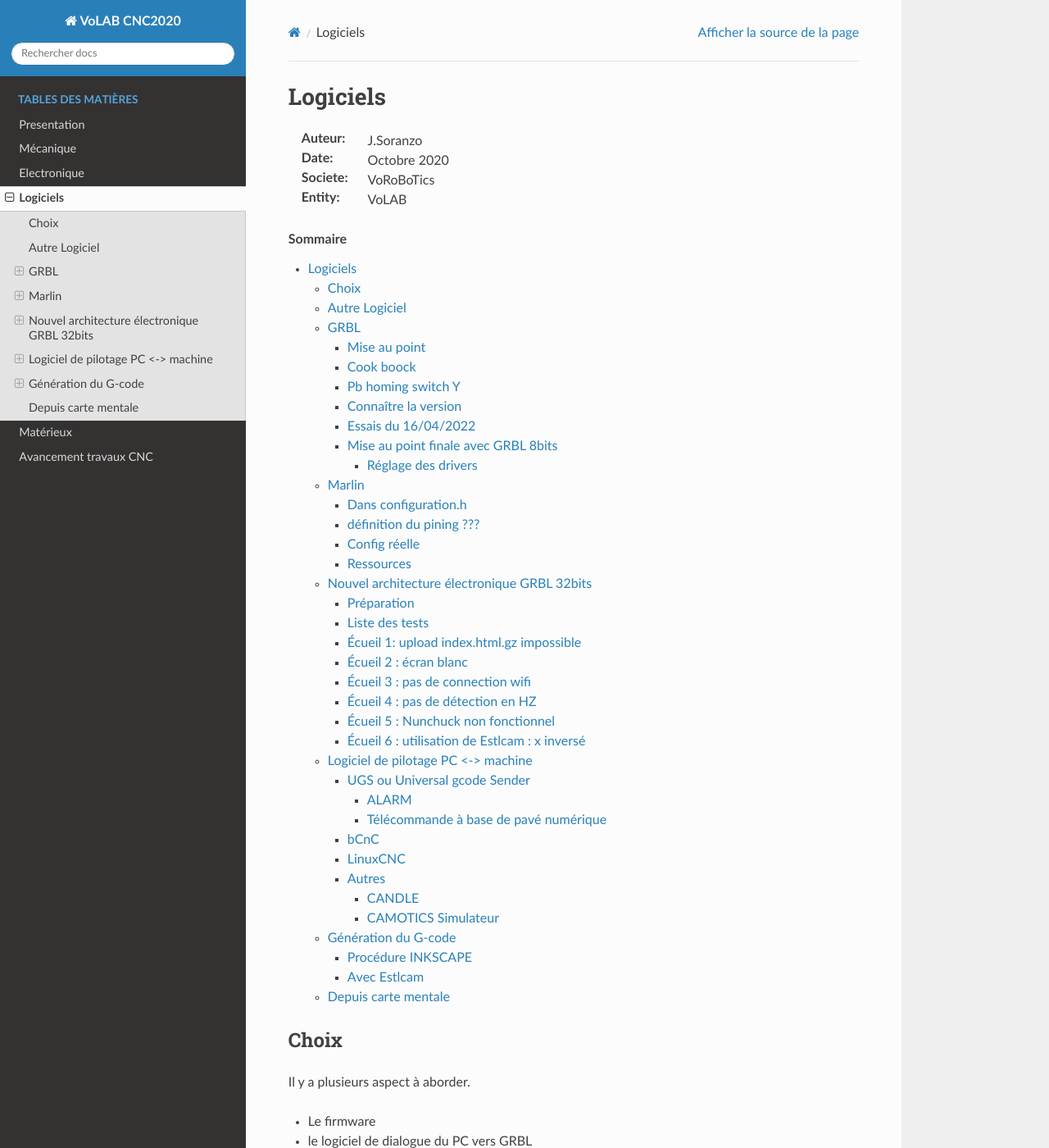
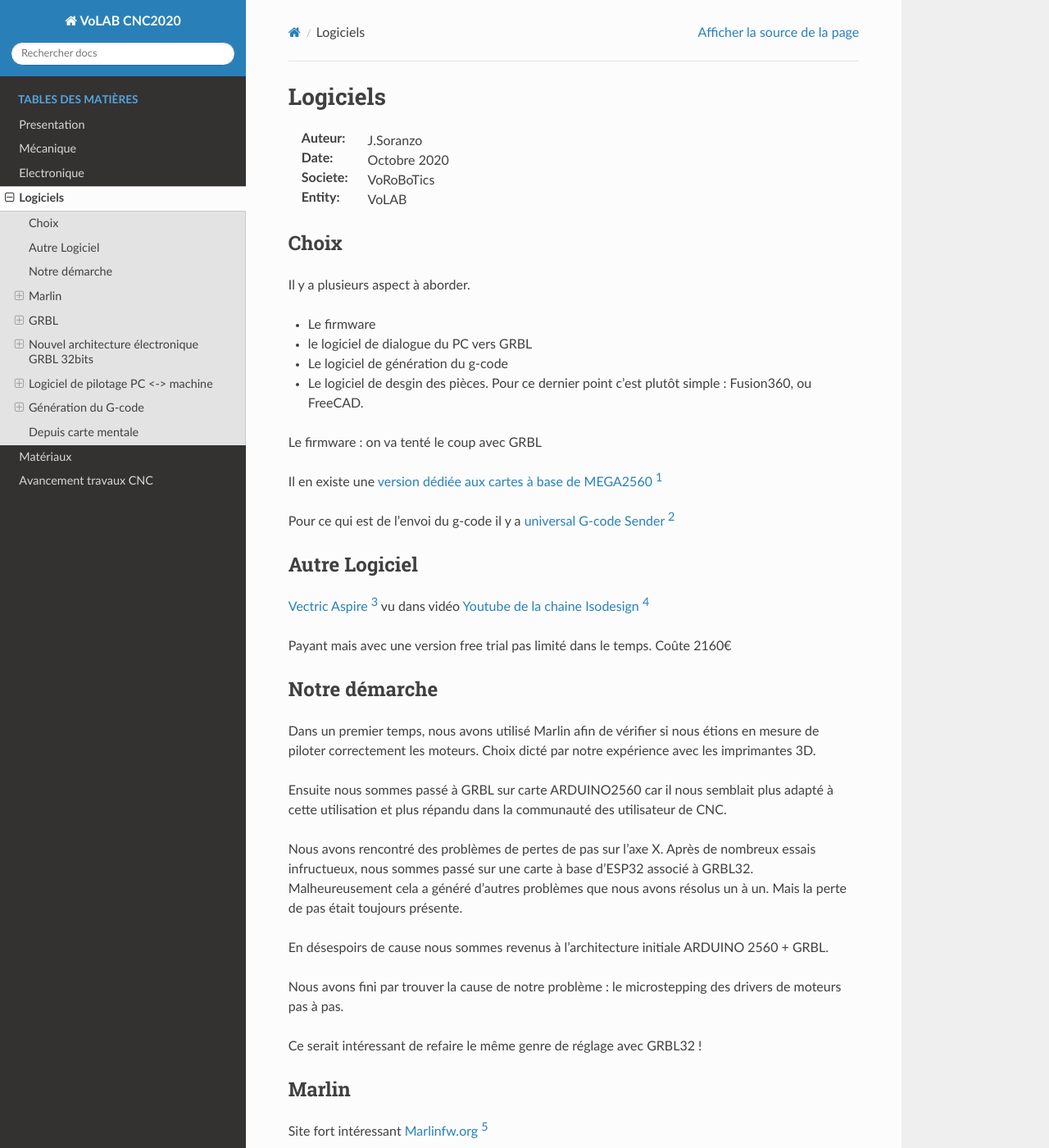
Before and after one commit to volab/CNC_VoLAB, a Sphinx documentation site: the page built from 06-userDoc/documentation/logiciel.rst, in a window 1280 px wide and 1400 px high. Shown: the whole window at 82% size. Built offline with Sphinx 7.4.7 and the Read the Docs theme 2.0.0, drawn with Linux system fonts in a browser that asks for light colours; some of the changed text lies outside the part shown.

Commit message:
Ajout fichiers conception 2020

```diff
--- a/06-userDoc/documentation/index.rst
+++ b/06-userDoc/documentation/index.rst
@@ -2,8 +2,9 @@
 VoLAB CNC2020 documentation
 ++++++++++++++++++++++++++++++++++++++++++++++++++++++++++++++++++++++++++++++++++++++++++++++++++++
 
-:Auteur: J.Soranzo
+:Auteur: J.Soranzo/Gilles Lecorsier
 :Date: Octobre 2020
+:MàJ: 17/09/2022
 :Societe: VoRoBoTics
 :Entity: VoLAB
 
--- a/06-userDoc/documentation/logiciel.rst
+++ b/06-userDoc/documentation/logiciel.rst
@@ -41,9 +40,87 @@
 
 Payant mais avec une version free trial pas limité dans le temps. Coûte 2160€
 
+====================================================================================================
+Notre démarche
+====================================================================================================
+
+Dans un premier temps, nous avons utilisé Marlin afin de vérifier si nous étions en mesure de
+piloter correctement les moteurs. Choix dicté par notre expérience avec les imprimantes 3D.
+
+Ensuite nous sommes passé à GRBL sur carte ARDUINO2560 car il nous semblait plus adapté à cette
+utilisation et plus répandu dans la communauté des utilisateur de CNC.
+
+Nous avons rencontré des problèmes de pertes de pas sur l'axe X. Après de nombreux essais infructueux,
+nous sommes passé sur une carte à base d'ESP32 associé à GRBL32. Malheureusement cela a généré d'autres
+problèmes que nous avons résolus un à un. Mais la perte de pas était toujours présente.
+
+En désespoirs de cause nous sommes revenus à l'architecture initiale ARDUINO 2560 + GRBL.
+
+Nous avons fini par trouver la cause de notre problème : le microstepping des drivers de moteurs pas
+à pas.
+
+Ce serait intéressant de refaire le même genre de réglage avec GRBL32 !
+
+====================================================================================================
+Marlin
+====================================================================================================
+Site fort intéressant `Marlinfw.org`_
+
+.. _`Marlinfw.org` : https://marlinfw.org/
+
+Attention Marlin 2.x ne se compile qu'avec vsc et plateform io
+
+Donc implenté Marlin 1.1
+
+cf dossier::
+
+    04-realisation\Marlin-1.1.x
+
+Configuration:
+
+Dans configuration.h
+----------------------------------------------------------------------------------------------------
+Type de drivers ligne 550 environ
+
+définition du pining ???
+----------------------------------------------------------------------------------------------------
+Dans quel fichier ? En même temps on est compatible RAMPS: pins_RAMPS.h
+
+Modification des lignes:
+
+.. code:: cpp
+
+    #define X_MIN_ENDSTOP_INVERTING true // set to true to invert the logic of the endstop.
+    #define Y_MIN_ENDSTOP_INVERTING true // set to true to invert the logic of the endstop.
+    #define Z_MIN_ENDSTOP_INVERTING true // set to true to invert the logic of the endstop.
+
+    //...
+
+    #define DEFAULT_MAX_FEEDRATE { 500, 500, 2.25, 45 }
+
+    //.. pas encore touché
+    #define DEFAULT_AXIS_STEPS_PER_UNIT   { 80, 80, 4000, 500 }
+
+J'ai passé le feedrate à 15unit/s en effet avec 80step/mm 80*15 = 1200 step/s
+
+Valeur max 17unit/s à 80pas/mm voir 16 (16*80=1280)
+
+Nos vis à billes auraient un pas de 39.78/10tour soit 4mm/tour les moteurs sont sur du 200pas/tours
+
+soit 50,27 pas/mm
+
+Config réelle
+----------------------------------------------------------------------------------------------------
+le 22/05/2020, premier run moteur X tourne dans le mauvais sens. Nous avons permutté les fils des
+bobines moteur côté carte TBmachin. X déplacement max théroique environ 300 mais marlin nous limite
+à 215mm
+
+Ligne 885 : ``#define X_BED_SIZE 300``
 
 
-
+Ressources
+----------------------------------------------------------------------------------------------------
+https://www.instructables.com/Set-Up-RAMPS-Arduino-Electronics-for-a-CNC-Router/
 
 
 ====================================================================================================
@@ -262,66 +339,7 @@
     Y $101 : 1/4 microstep : 1-0-0 $101=201.080 axis travel resolution, step/mm
     Z $102 : 1/16 microstep : 0-0-1 $100=800.000 axis travel resolution, step/mm
 
-====================================================================================================
-Marlin
-====================================================================================================
-Site fort intéressant `Marlinfw.org`_
 
-.. _`Marlinfw.org` : https://marlinfw.org/
-
-Attention Marlin 2.x ne se compile qu'avec vsc et plateform io
-
-Donc implenté Marlin 1.1
-
-cf dossier::
-
-    04-realisation\Marlin-1.1.x
-
-Configuration:
-
-Dans configuration.h
-----------------------------------------------------------------------------------------------------
-Type de drivers ligne 550 environ
-
-définition du pining ???
-----------------------------------------------------------------------------------------------------
-Dans quel fichier ? En même temps on est compatible RAMPS: pins_RAMPS.h
-
-Modification des lignes:
-
-.. code:: cpp
-
-    #define X_MIN_ENDSTOP_INVERTING true // set to true to invert the logic of the endstop.
-    #define Y_MIN_ENDSTOP_INVERTING true // set to true to invert the logic of the endstop.
-    #define Z_MIN_ENDSTOP_INVERTING true // set to true to invert the logic of the endstop.
-
-    //...
-
-    #define DEFAULT_MAX_FEEDRATE { 500, 500, 2.25, 45 }
-
-    //.. pas encore touché
-    #define DEFAULT_AXIS_STEPS_PER_UNIT   { 80, 80, 4000, 500 }
-
-J'ai passé le feedrate à 15unit/s en effet avec 80step/mm 80*15 = 1200 step/s
-
-Valeur max 17unit/s à 80pas/mm voir 16 (16*80=1280)
-
-Nos vis à billes auraient un pas de 39.78/10tour soit 4mm/tour les moteurs sont sur du 200pas/tours
-
-soit 50,27 pas/mm
-
-Config réelle
-----------------------------------------------------------------------------------------------------
-le 22/05/2020, premier run moteur X tourne dans le mauvais sens. Nous avons permutté les fils des
-bobines moteur côté carte TBmachin. X déplacement max théroique environ 300 mais marlin nous limite
-à 215mm
-
-Ligne 885 : ``#define X_BED_SIZE 300``
-
-
-Ressources
-----------------------------------------------------------------------------------------------------
-https://www.instructables.com/Set-Up-RAMPS-Arduino-Electronics-for-a-CNC-Router/
 
 .. index::
     single: GRBL32
@@ -331,6 +349,11 @@
 ====================================================================================================
 Nouvel architecture électronique GRBL 32bits
 ====================================================================================================
+Introduction
+----------------------------------------------------------------------------------------------------
+Suite aux problèmes de pertes de pas sur l'axe X, nous avons décidé de changer d'électronique pour
+passer sur une carte à base d'ESP32.
+
 Préparation
 ----------------------------------------------------------------------------------------------------
 
@@ -433,8 +456,6 @@
 
 scanner i2c : ``CNC\projet\04-realisation\nunchuck\i2cScan``
 
-
-
 https://github.com/infusion/Fritzing/tree/master/Nunchuk
 
 https://www.xarg.org/2016/12/using-a-wii-nunchuk-with-arduino/
--- a/06-userDoc/documentation/materiaux.rst
+++ b/06-userDoc/documentation/materiaux.rst
@@ -1,5 +1,5 @@
 ++++++++++++++++++++++++++++++++++++++++++++++++++++++++++++++++++++++++++++++++++++++++++++++++++++
-Matérieux
+Matériaux
 ++++++++++++++++++++++++++++++++++++++++++++++++++++++++++++++++++++++++++++++++++++++++++++++++++++
 
 :Auteur: J.Soranzo
--- a/06-userDoc/documentation/mecanique.rst
+++ b/06-userDoc/documentation/mecanique.rst
@@ -7,8 +7,7 @@
 :Societe: VoRoBoTics
 :Entity: VoLAB
 
-.. contents::
-    :backlinks: top
+
 
 ====================================================================================================
 Profilés
```
Also changed, not shown: other parts of 06-userDoc/documentation/logiciel.rst (+9 -10 lines), 5 other files.
